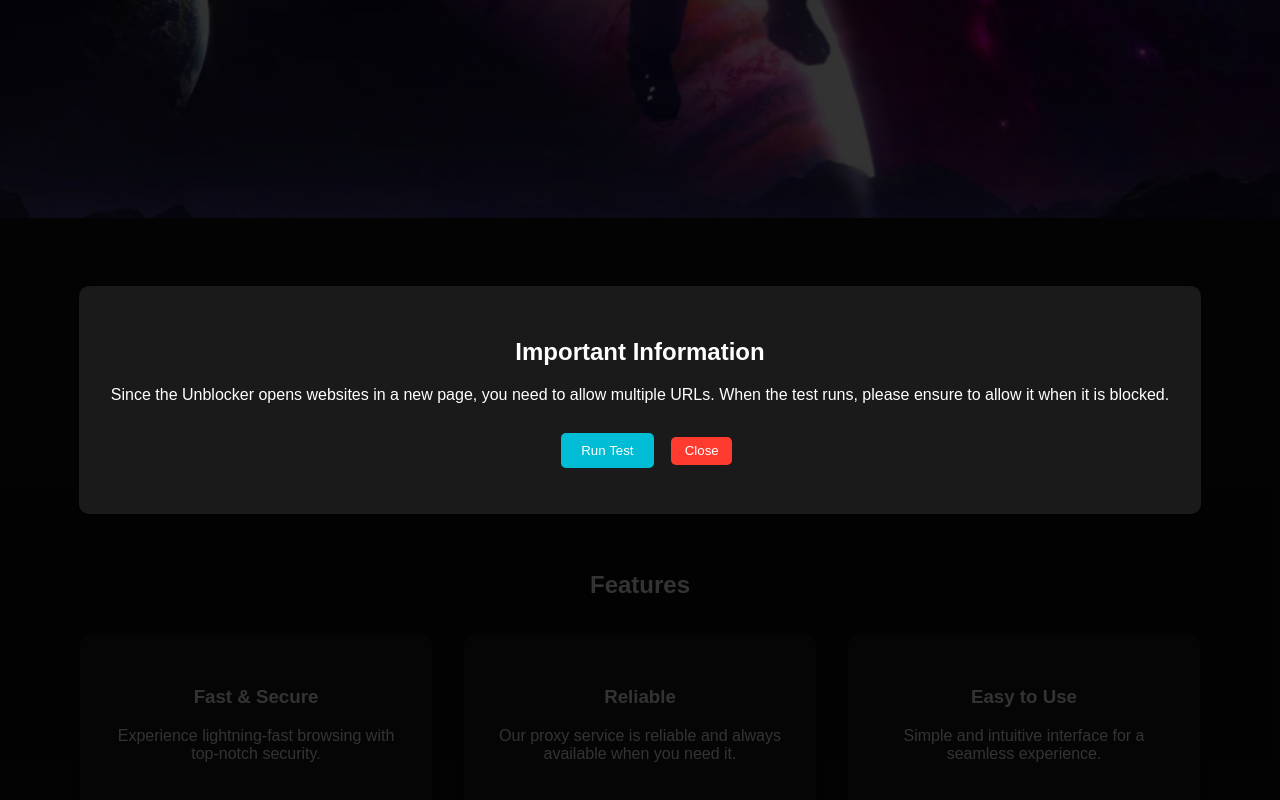
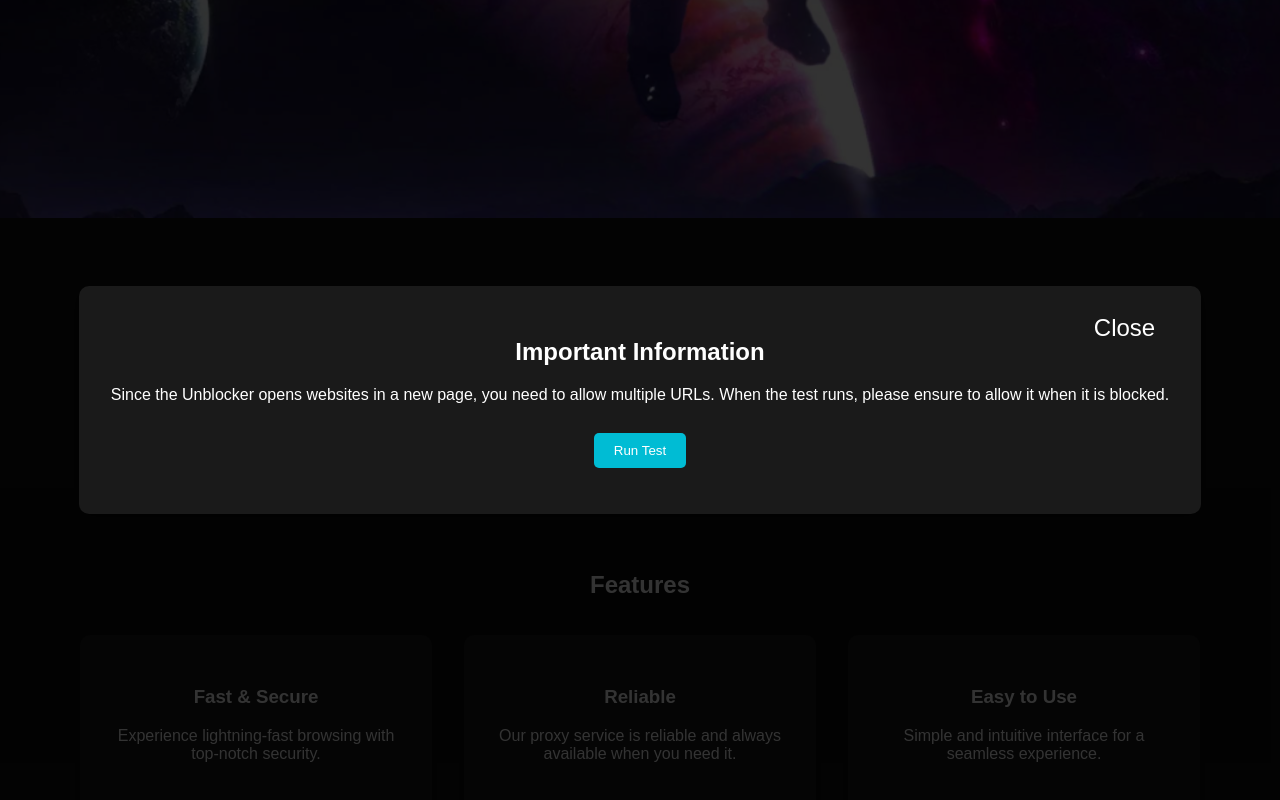
Before and after one commit to ph4xus/GalaxyUnblocker, a plain HTML site: page index.html in a window 1280 px wide. Both pictures are taken after a click on the button "Go!". Shown: the part 771-1571 px from the top of the page. Drawn offline with Linux system fonts and the light colour scheme.

Commit message:
Update styles.css

```diff
--- a/styles.css
+++ b/styles.css
@@ -253,7 +253,7 @@ button:hover {
 #contact form button:hover {
     background-color: #0097a7;
 }
-        .btn1 {
+.btn1 {
             text-decoration: none;
             background-color: #00bcd4;
             color: #fff;
@@ -281,6 +281,7 @@ button:hover {
         }
 
         .modal-content {
+            position: relative;
             background-color: #1a1a1a;
             padding: 2em;
             border-radius: 10px;
@@ -289,15 +290,17 @@ button:hover {
         }
 
         .close {
-            background-color: #ff3b30;
+            position: absolute;
+            top: 10px;
+            right: 10px;
+            background: none;
+            border: none;
             color: #fff;
-            border: none;
-            padding: 0.5em 1em;
-            margin-top: 1em;
-            border-radius: 5px;
+            font-size: 1.5em;
             cursor: pointer;
         }
 
         .close:hover {
-            background-color: #cc3226;
+            color: #ff3b30;
+        }olor: #cc3226;
         }
```
